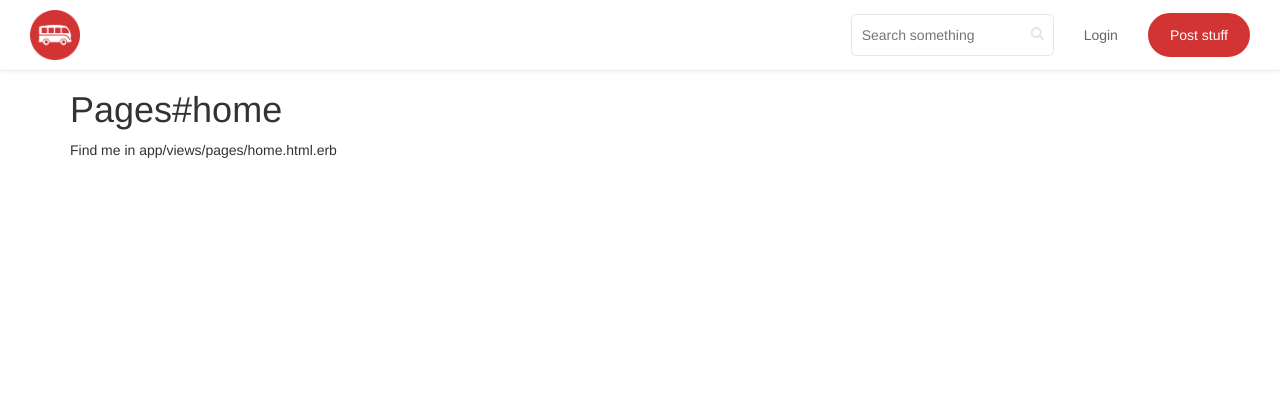
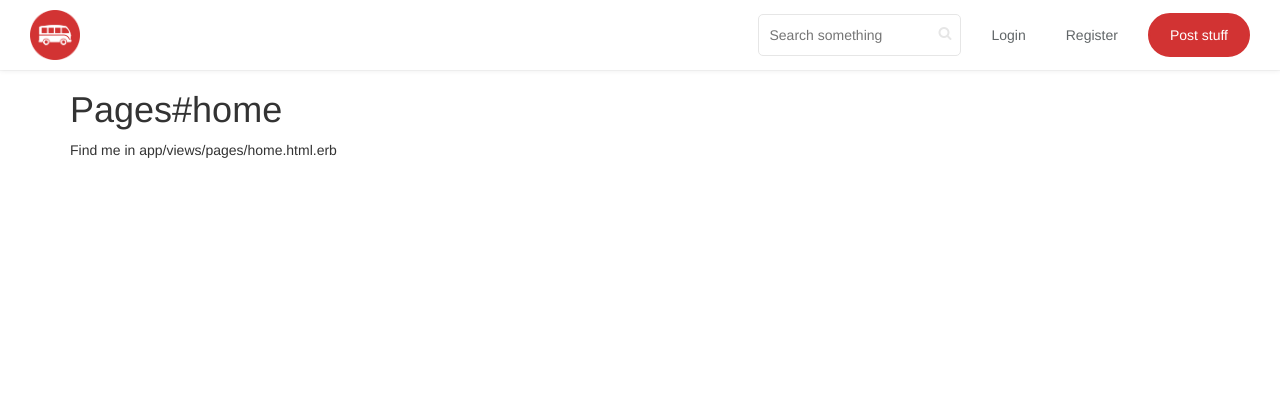
Before and after one commit to TSourdille/rails-airbnb-clone, a Rails app: page / in a window 1280 px wide. Shown: the top 420 px of the page. Run offline with Rails 7, Linux system fonts and the light colour scheme; style sheets or scripts are compiled from the project's sources; parts of the project's set-up code (start-up, migrations or seed data) failed here and were passed over; some libraries are stand-ins or nearby versions.

Commit message:
Added a register button to navbar

```diff
--- a/app/views/shared/_navbar.html.erb
+++ b/app/views/shared/_navbar.html.erb
@@ -55,6 +55,7 @@
 
       <!-- Login text link -->
       <%= link_to t(".sign_in", default: "Login"), new_user_session_path, class: "navbar-wagon-item navbar-wagon-link" %>
+      <%= link_to t(".sign_in", default: "Register"), new_user_registration_path, class: "navbar-wagon-item navbar-wagon-link" %>
 
     <% end %>
 
```
